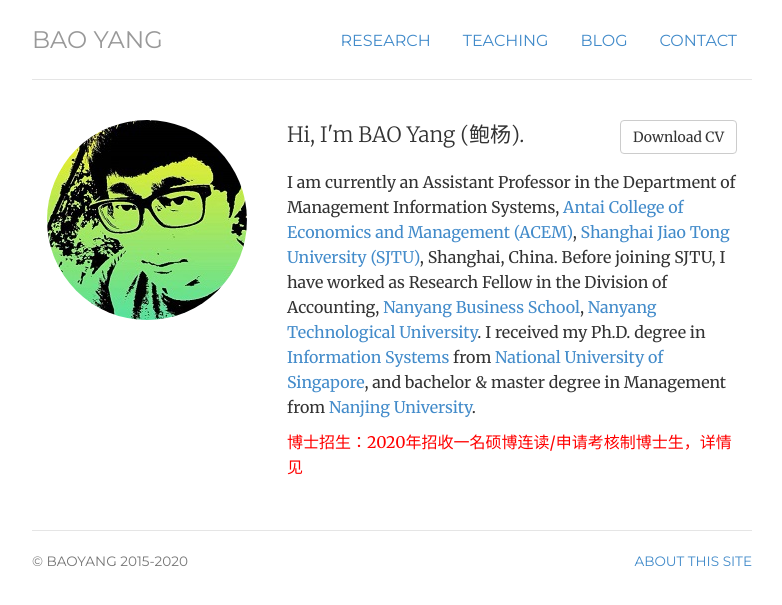
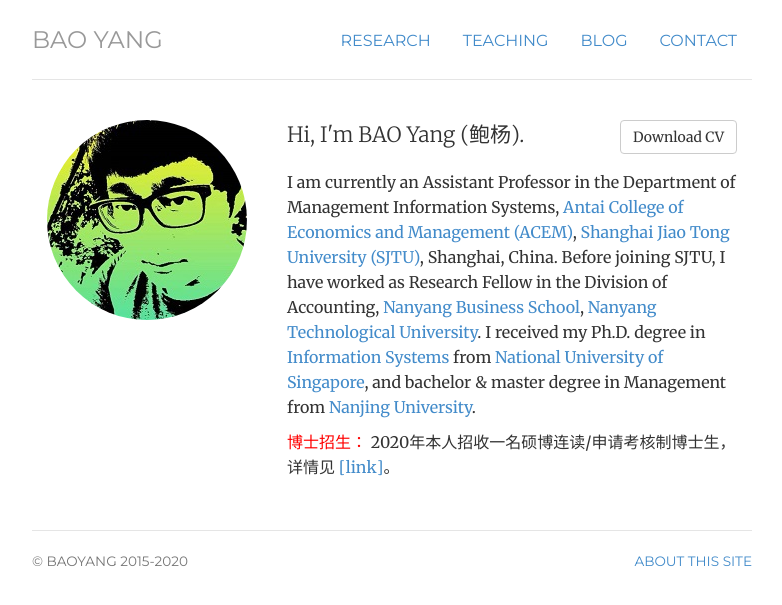
Before and after one commit to popeye007/popeye007.github.io, a Jekyll site: the page built from index.html, in a window 1280 px wide. Shown: the top 605 px of the page, without its empty margins (248-1030 px from the left). Built offline with Jekyll 4.4.1, drawn with Linux system fonts in a browser that asks for light colours; comment, search, counter and statistics services are not loaded.

Commit message:
add info

```diff
--- a/index.html
+++ b/index.html
@@ -17,7 +17,7 @@
 	<p class="lead">Hi, I'm <span itemprop="name">BAO Yang (鲍杨)</span>.
 	<a href="/files/CV_BaoYang.pdf" class="btn btn-default pull-right" title="Download CV as PDF">Download CV</a></p>
 	<p>I am currently an <span itemprop="title">Assistant Professor</span> in the Department of Management Information Systems, <a href="http://www.acem.sjtu.edu.cn/">Antai College of Economics and Management (ACEM)</a>, <span itemprop="affiliation"><a href="http://www.sjtu.edu.cn/">Shanghai Jiao Tong University (SJTU)</a></span>, <span itemprop="address" itemscope itemtype="http://data-vocabulary.org/Address"> <span itemprop="locality">Shanghai</span>, <span itemprop="country-name">China</span></span>. Before joining SJTU, I have worked as Research Fellow in the Division of Accounting, <a href="http://www.nbs.ntu.edu.sg/">Nanyang Business School</a>, <a href="http://www.ntu.edu.sg/">Nanyang Technological University</a>. I received my Ph.D. degree in <a href="http://www.comp.nus.edu.sg/is/">Information Systems</a> from <a href="http://www.nus.edu.sg/">National University of Singapore</a>, and bachelor & master degree in Management from <a href="http://www.nju.edu.cn/">Nanjing University</a>.</p>
-	<p><span style="color:red;">博士招生：2020年招收一名硕博连读/申请考核制博士生，详情见</span></p>
+	<p><span style="color:red;">博士招生：</span> 2020年本人招收一名硕博连读/申请考核制博士生，详情见 <a href="http://yangbao.org/notes/2020/07/24/phd-position-available">[link]</a>。</p>
 
 	<!-- <p> My <a href="/files/cv-bao.pdf" title="Download CV as PDF">CV</a> </p> -->
 	</div>
```
